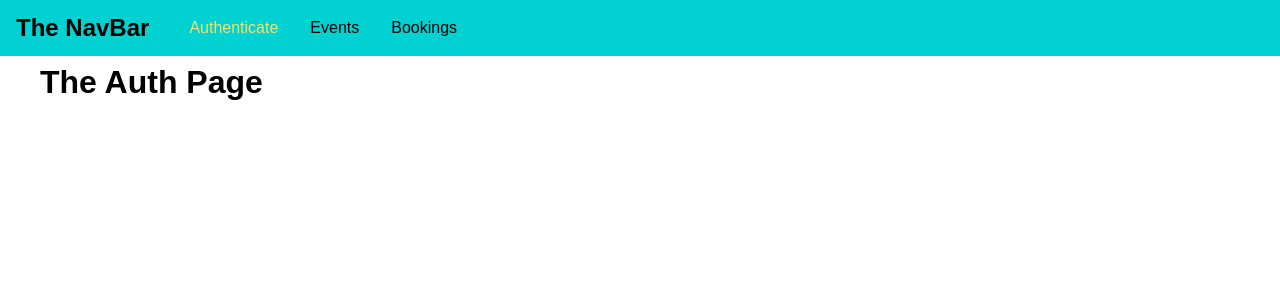
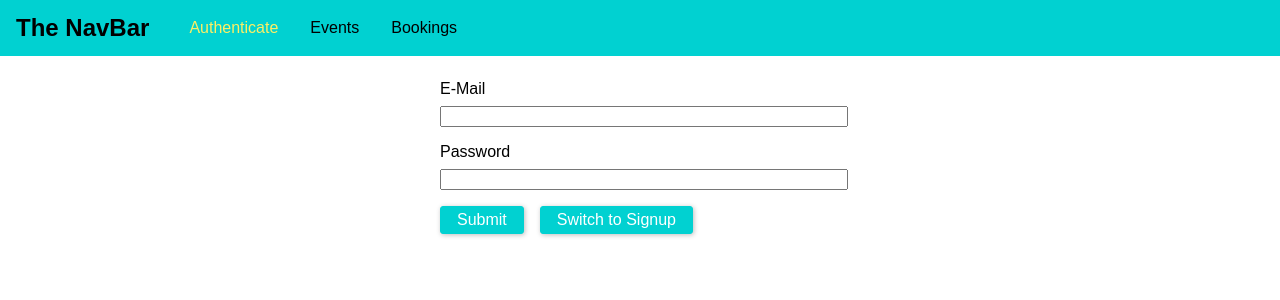
Before and after one commit to skqoaudgh/Web-graphQL-React-BookingEvent, a React (Create React App) app in the folder frontend/: page /auth in a window 1280 px wide. Shown: the top 300 px of the page. Built offline with nearby package versions, Linux system fonts and the light colour scheme.

Commit message:
[Add] 프론트엔드의 로그인  페이지와 백엔드의 GraphQL API 연동

```diff
--- a/frontend/src/components/Navigation/MainNavigation.css
+++ b/frontend/src/components/Navigation/MainNavigation.css
@@ -38,5 +38,5 @@
 .main-navigation_item a:hover,
 .main-navigation_item a:active,
 .main-navigation_item a.active {
-    color: #f8e264;
+    color: #fdef64;
 }
--- /dev/null
+++ b/frontend/src/pages/Auth.css
@@ -0,0 +1,37 @@
+.auth-form {
+    width: 25rem;
+    max-width: 80%;
+    margin: 5rem auto;
+}
+
+.form-control label,
+.form-control input {
+    width: 100%;
+    display: block;
+}
+
+.form-control label {
+    margin-bottom: 0.5rem;
+}
+
+.form-control {
+    margin-bottom: 1rem;
+}
+
+.form-actions button {
+    background-color: #01d1d1;
+    font: inherit;
+    border: 1px solid #01d1d1;
+    border-radius: 3px;
+    padding: 0.25rem 1rem;
+    margin-right: 1rem;
+    box-shadow: 1px 1px 5px rgba(0,0,0,0.26);
+    color: white;
+    cursor: pointer;
+}
+
+.form-actions button:hover,
+.form-actions button:active {
+    background-color: #01a7a7;
+    border-color: #01a7a7;
+}
--- a/frontend/src/pages/Auth.js
+++ b/frontend/src/pages/Auth.js
@@ -1,9 +1,97 @@
 import React, { Component } from 'react';
 
+import './Auth.css';
+
 class AuthPage extends Component {
+    state = {
+        isLogin: true
+    }
+
+    constructor(props) {
+        super(props);
+        this.emailEl = React.createRef();
+        this.passwordEl = React.createRef();
+    }
+
+    switchModeHandelr = () => {
+        this.setState(prevState => {
+            return {isLogin: !prevState.isLogin};
+        })
+    }
+
+    submitHandler = (event) => {
+        event.preventDefault();
+
+        const email = this.emailEl.current.value;
+        const password = this.passwordEl.current.value;
+
+        if(email.trim().length === 0 || password.trim().length === 0) {
+            return;
+        }
+
+        let requestBody = {
+            query: `
+                query {
+                    login(email:"${email}", password:"${password}") {
+                        userId
+                        token
+                        tokenExpiration
+                    }
+                }
+            `
+        };
+
+        if(!this.state.isLogin) {
+            requestBody = {
+                query: `
+                    mutation {
+                        createUser(userInput: {email: "${email}", password: "${password}"}) {
+                            _id
+                            email
+                        }
+                    }
+                `
+            };
+        }
+
+        fetch('http://localhost:8000/api', {
+            method: 'POST',
+            body: JSON.stringify(requestBody),
+            headers: {
+                'Content-type': 'application/json'
+            }
+        }).then(res => {
+            if(res.status !== 200 && res.status !== 201) {
+                throw new Error('Failed!');
+            }
+            return res.json();
+        })
+        .then(resData => {
+            console.log(resData);
+        })
+        .catch(err => {
+            console.log(err);
+        });
+    };
+
     render() {
         return (
-            <h1>The Auth Page</h1>
+            <form className="auth-form" onSubmit={this.submitHandler}>
+                <div className="form-control">
+                    <label htmlFor="email">E-Mail</label>
+                    <input type="email" id="email" ref={this.emailEl} />
+                </div>
+                <div className="form-control">
+                    <label htmlFor="password">Password</label>
+                    <input type="password" id="password" ref={this.passwordEl} />
+                </div>
+                <div className="form-actions">
+                    <button type="submit">Submit</button>
+                    <button type="button" onClick={this.switchModeHandelr}>
+                        Switch to {this.state.isLogin ? 'Signup' : 'Login'}
+                    </button>
+                </div>
+            </form>
         );
     }
 }
```
Also changed, not shown: 1 other file (tests, documents, lock files or other folders).
